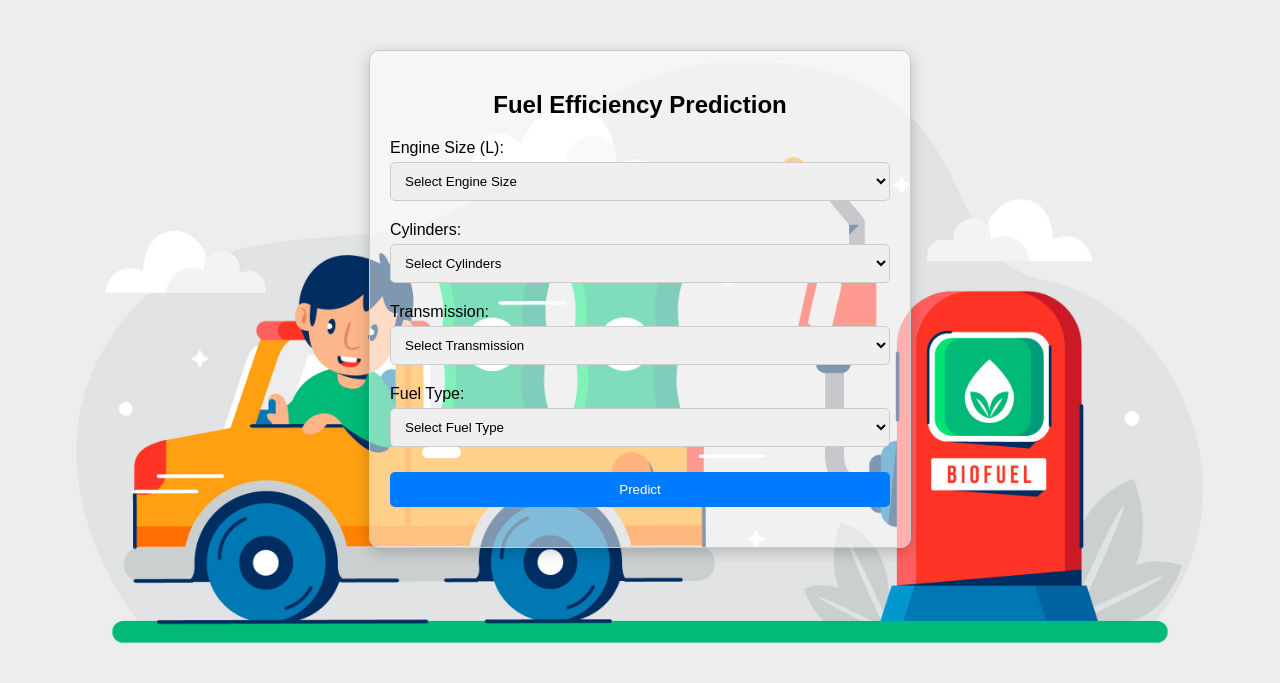
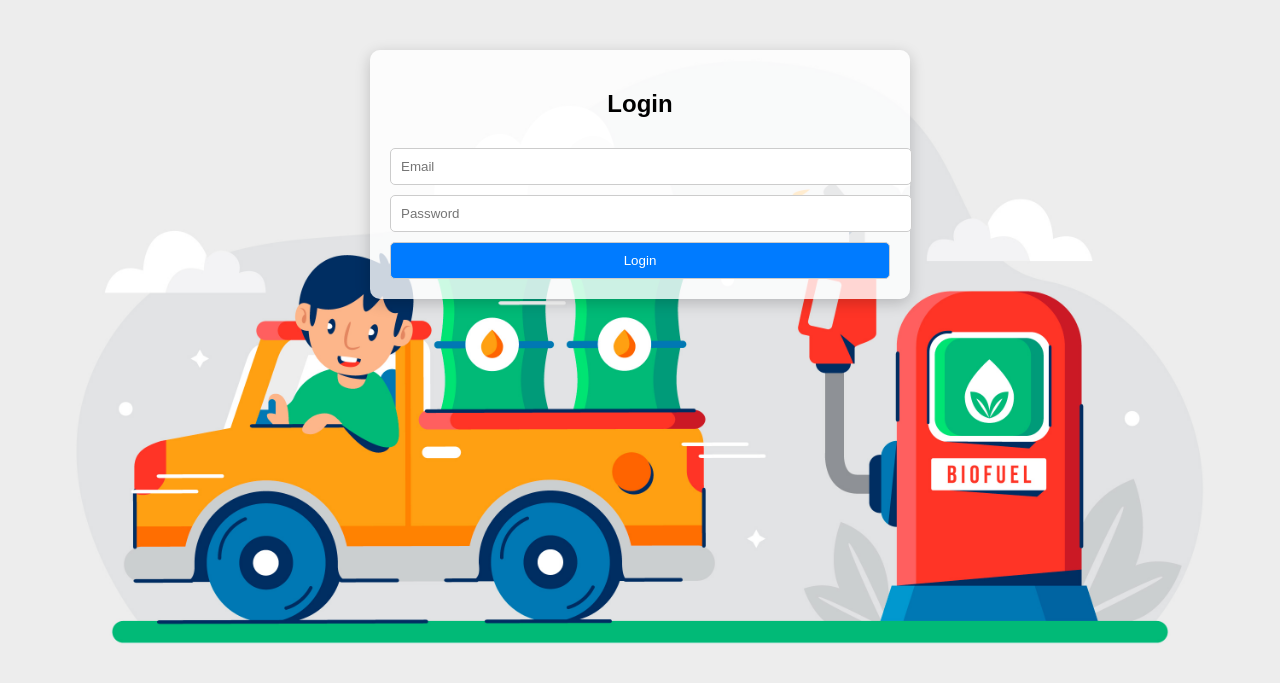
Before and after one commit to iamyash-79/new-project, a Flask app: page / in a window 1280 px wide. Shown: the top 683 px of the page. Run offline with Flask 3, Linux system fonts and the light colour scheme; parts of the project's set-up code (start-up, migrations or seed data) failed here and were passed over.

Commit message:
Update index.html

```diff
--- a/templates/index.html
+++ b/templates/index.html
@@ -19,22 +19,19 @@
             width: 90%;
             margin: auto;
             padding: 20px;
-            background-color: rgba(255, 255, 255, 0.5);
-            border: 1px solid #ccc;
+            background-color: rgba(255, 255, 255, 0.8);
             border-radius: 10px;
             box-shadow: 0px 4px 15px rgba(0, 0, 0, 0.2);
         }
 
         .form-container h2 {
             text-align: center;
-            margin-bottom: 20px;
         }
 
-        .form-container select,
-        .form-container input {
+        .form-container input, .form-container select {
             width: 100%;
             padding: 10px;
-            margin: 5px 0 20px 0;
+            margin-top: 10px;
             border-radius: 5px;
             border: 1px solid #ccc;
         }
@@ -42,10 +39,6 @@
         .form-container input[type="submit"] {
             background-color: #007BFF;
             color: white;
-            border: none;
-            padding: 10px;
-            width: 100%;
-            border-radius: 5px;
             cursor: pointer;
         }
 
@@ -55,14 +48,32 @@
 
         .result {
             font-size: 1.5em;
-            color: #000f01;
+            color: #000;
             text-align: center;
             margin-top: 20px;
+        }
+
+        .logout-btn {
+            text-align: center;
+            margin-top: 10px;
+        }
+
+        .logout-btn a {
+            color: red;
+            text-decoration: none;
         }
     </style>
 </head>
 <body>
     <div class="form-container">
+        {% if not session.get('logged_in') %}
+            <h2>Login</h2>
+            <form action="/login" method="post">
+                <input type="email" name="email" placeholder="Email" required>
+                <input type="password" name="password" placeholder="Password" required>
+                <input type="submit" value="Login">
+            </form>
+        {% else %}
             <h2>Fuel Efficiency Prediction</h2>
             <form action="/predict" method="post">
                 <label for="engine_size">Engine Size (L):</label>
@@ -104,6 +115,15 @@
             {% if prediction_text %}
                 <div class="result">{{ prediction_text }}</div>
             {% endif %}
+
+            <div class="logout-btn">
+                <a href="/logout">Logout</a>
+            </div>
+        {% endif %}
+
+        {% if prediction_text and not session.get('logged_in') %}
+            <div class="result">{{ prediction_text }}</div>
+        {% endif %}
     </div>
 </body>
 </html>
```
Lines whose indentation alone changed are shown as unchanged.
